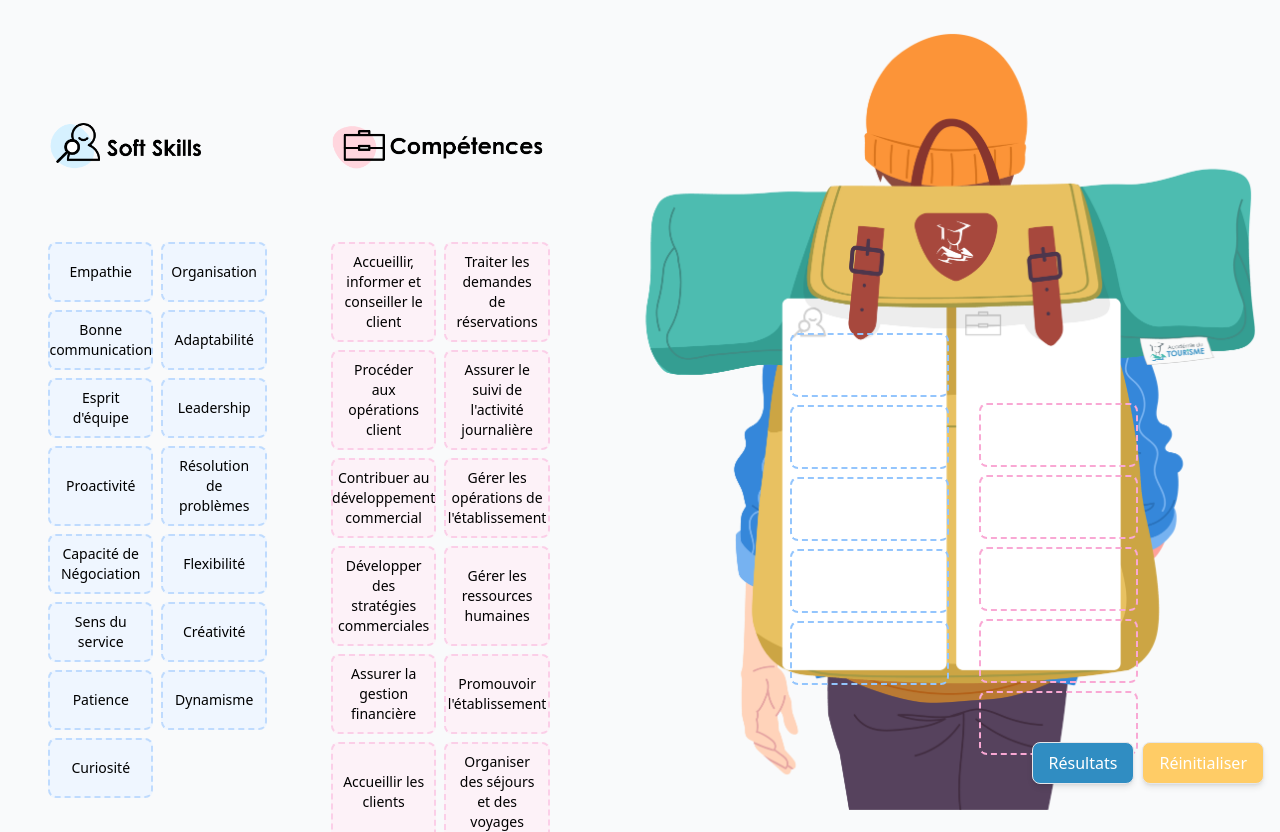
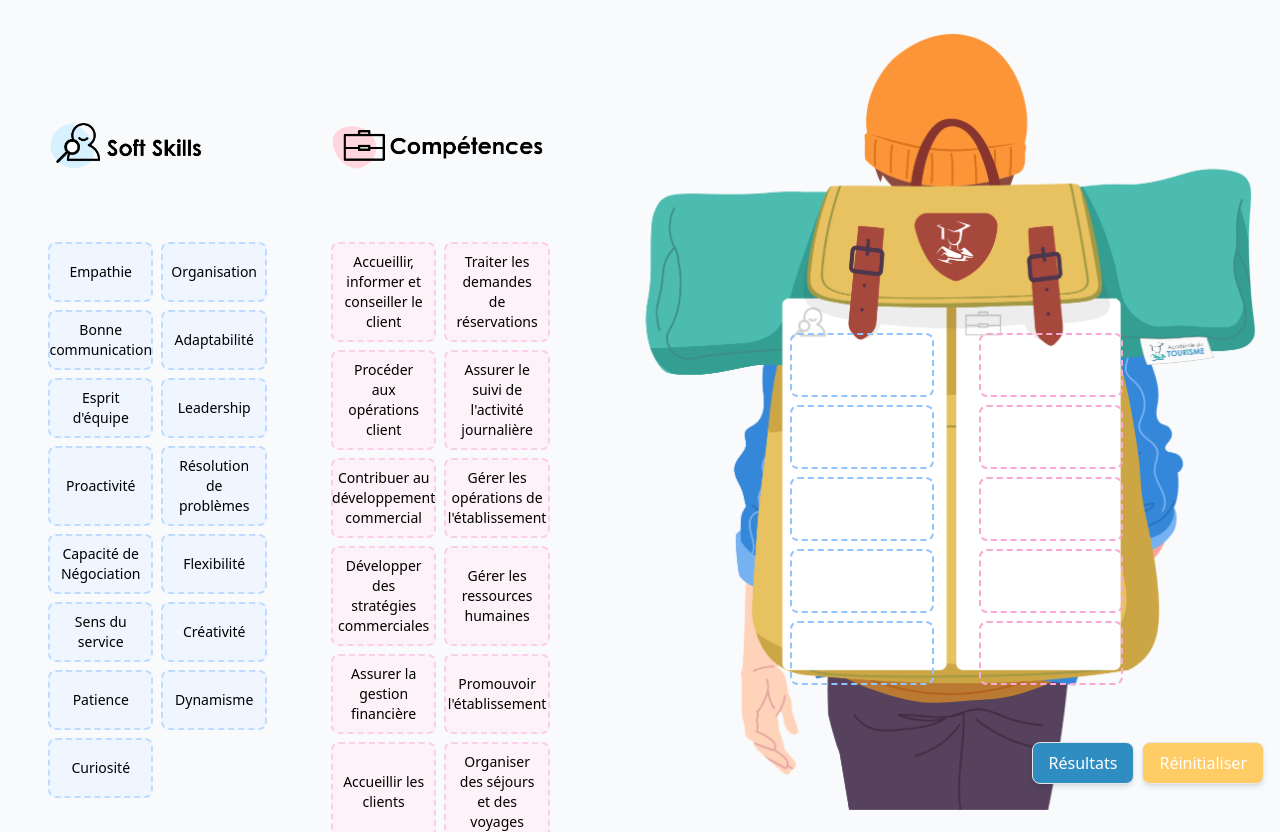
Before and after one commit to matthieu2022/app, a React (Vite) app: page / in a window 1280 px wide. Built offline with nearby package versions, Linux system fonts and the light colour scheme.

Commit message:
Update Backpack.tsx

```diff
--- a/src/components/Backpack.tsx
+++ b/src/components/Backpack.tsx
@@ -13,7 +13,7 @@ export const Backpack = ({
 
       <div className="grid grid-cols-2 gap-[8rem] relative w-[250px] z-10 mt-[50px] ml-[160px]">
         {/* Colonne Soft Skills */}
-        <div className="space-y-2 w-[175px] md:mt-[225px] lg:mt-[170px] xl:mt-[155px] 2xl:mt-[225px]">
+        <div className="space-y-2 w-[175px] md:mt-[225px] md:w-[175px] lg:mt-[170px] lg:w-[150px] xl:mt-[155px] xl:w-[160px] 2xl:mt-[225px] 2xl:w-[175px]">
           {skills.backpack.slice(0, 5).map((skill, index) => (
             <div
               key={index}
@@ -43,7 +43,7 @@ export const Backpack = ({
           ))}
         </div>
         {/* Colonne Compétences */}
-        <div className="space-y-2 w-[175px] mt-[225px]">
+        <div className="space-y-2 w-[175px] md:mt-[225px] md:w-[175px] lg:mt-[170px] lg:w-[150px] xl:mt-[155px] xl:w-[160px] 2xl:mt-[225px] 2xl:w-[175px]">
           {skills.backpack.slice(5, 10).map((skill, index) => (
             <div
               key={index + 5}
```
